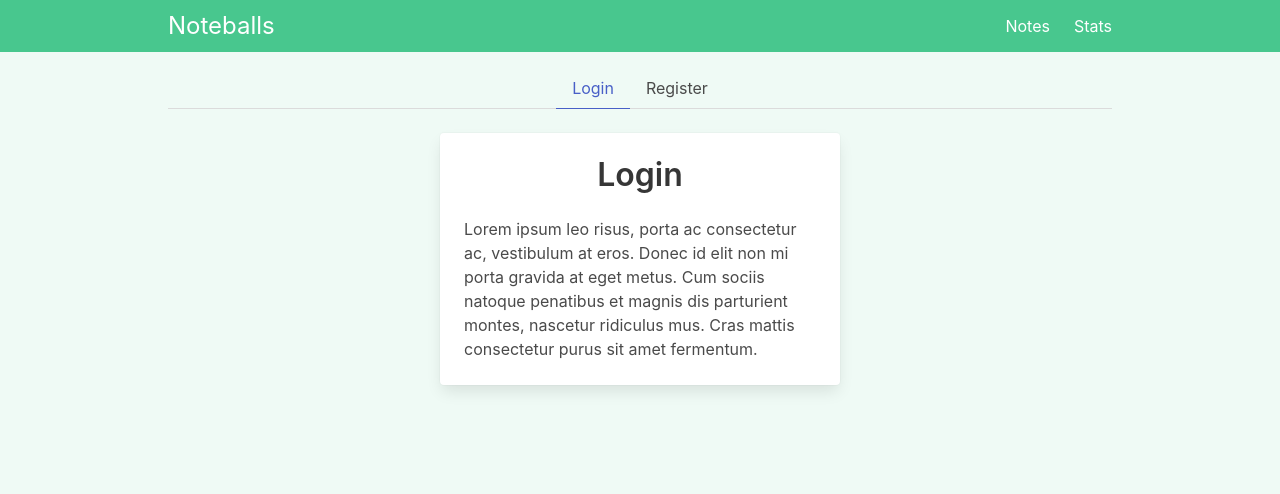
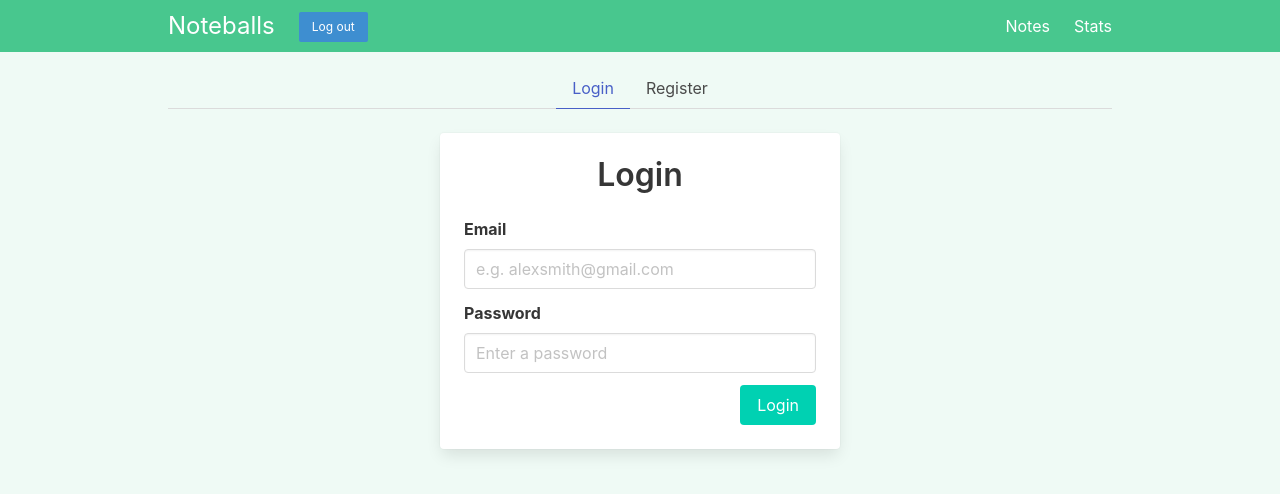
Before and after one commit to miguelfervi/vue-composition-api-noteballs, a Vue app: page /#/auth in a window 1280 px wide. Shown: the top 494 px of the page. Built offline with nearby package versions, Linux system fonts and the light colour scheme; no server answers; the database is empty.

Commit message:
add auth app

```diff
--- a/src/components/Layout/NavBar.vue
+++ b/src/components/Layout/NavBar.vue
@@ -26,6 +26,11 @@
         :class="{ 'is-active': showMobileNav }"
         ref="navbarMenuRef"
       >
+        <div class="navbar-start">
+          <button class="button is-small is-info mt-3 ml-3">
+            Log out
+          </button>
+        </div>
         <div class="navbar-end">
           <RouterLink  @click="showMobileNav = false" to="/" class="navbar-item" active-class="is-active"
             >Notes
--- a/src/js/firebase.js
+++ b/src/js/firebase.js
@@ -1,5 +1,7 @@
 import { initializeApp } from "firebase/app";
 import { getFirestore } from "firebase/firestore";
+
+import { getAuth } from "firebase/auth";
 
 const firebaseConfig = {
   apiKey: "AIzaSyBd52TmGl6nSdvF1YXPp1PcbdHaQfhzo84",
@@ -13,7 +15,9 @@ const firebaseConfig = {
 
 const app = initializeApp(firebaseConfig);
 const db = getFirestore();
+const auth = getAuth(app);
 
 export {
-    db
+    db,
+    auth
 }
--- /dev/null
+++ b/src/stores/storeAuth.js
@@ -0,0 +1,24 @@
+import { defineStore } from "pinia";
+import { createUserWithEmailAndPassword } from "firebase/auth";
+
+import { auth } from "@/js/firebase.js";
+
+export const useStoreAuth = defineStore("storeAuth", {
+  state: () => {
+    return {
+
+    };
+  },
+  actions: {
+    registerUser( credentials ) {
+      createUserWithEmailAndPassword(auth, credentials.email, credentials.password)
+          .then((userCredential) => {
+            const user = userCredential.user;
+          })
+          .catch((error) => {
+            console.log('error.message: ', error.message)
+          })
+
+    }
+  },
+});
--- a/src/views/ViewAuth.vue
+++ b/src/views/ViewAuth.vue
@@ -14,26 +14,62 @@
         <div class="card auth-form">
             <div class="card-content">
                 <div class="title has-text-centered">{{ formTitle }}</div>
-                <div class="content">
-                    Lorem ipsum leo risus, porta ac consectetur ac, vestibulum at eros. Donec
-                    id elit non mi porta gravida at eget metus. Cum sociis natoque penatibus
-                    et magnis dis parturient montes, nascetur ridiculus mus. Cras mattis
-                    consectetur purus sit amet fermentum.
-                </div>
+                <form @submit.prevent="onSubmit">
+                    <div class="field">
+                        <label class="label">Email</label>
+                        <div class="control">
+                            <input v-model="credentials.email" class="input" type="email" placeholder="e.g. alexsmith@gmail.com">
+                        </div>
+                    </div>
+                    <div class="field">
+                        <label class="label">Password</label>
+                        <div class="control">
+                            <input  v-model="credentials.password" class="input" type="password" placeholder="Enter a password">
+                        </div>
+                    </div>
+                    <div class="field is-grouped is-grouped-right">
+                        <p class="control">
+                            <button class="button is-primary">
+                                {{ formTitle }}
+                            </button>
+                        </p>
+                    </div>
+                </form>
             </div>
         </div>
     </div>
 </template>
 
 <script setup>
-import { ref, computed } from 'vue'
+import { ref, computed, reactive } from 'vue'
+import { useStoreAuth } from "@/stores/storeAuth";
 
+
+const storeAuth = useStoreAuth()
 
 const register = ref(false)
 
 
 const formTitle = computed(() => {
     return register.value ? 'Register' : 'Login'
+})
+
+
+const onSubmit = () => {
+    if(!credentials.email || !credentials.password) {
+        alert('Please enter email and password')
+    } else {
+      if(register.value) {
+        storeAuth.registerUser(credentials)
+      } else {
+        // Login
+      }
+    }
+}
+
+const credentials = reactive({
+    email: '',
+    password: ''
 })
 
 </script>
```
Also changed, not shown: 1 other file (tests, documents, lock files or other folders).
